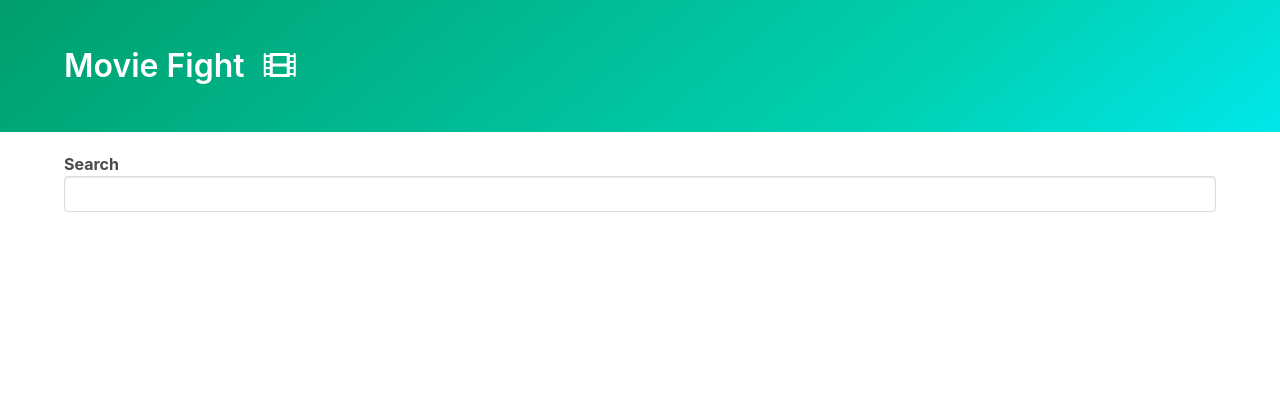
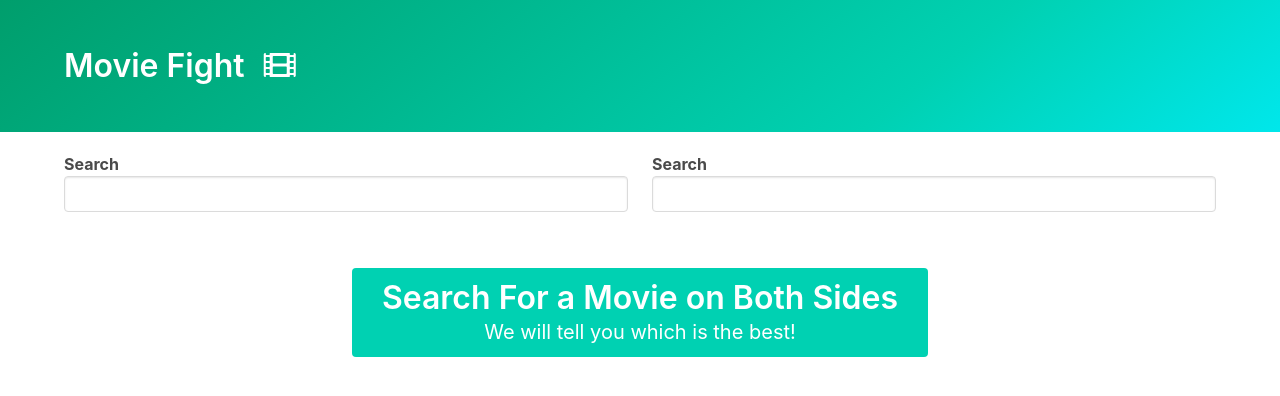
Before and after one commit to DenisaKusnirova/movie-fight, a plain HTML site: page index.html in a window 1280 px wide. Drawn offline with nearby package versions, Linux system fonts and the light colour scheme.

Commit message:
Show two summaries

```diff
--- a/index.html
+++ b/index.html
@@ -26,8 +26,20 @@
       </div>
     </section>
     <div class="container">
-      <div class="autocomplete"></div>
-      <div id="summary"></div>
+      <div class="columns">
+        <div class="column">
+          <div id="left-autocomplete"></div>
+          <div id="left-summary"></div>
+        </div>
+        <div class="column">
+          <div id="right-autocomplete"></div>
+          <div id="right-summary"></div>
+        </div>
+      </div>
+      <div class="column is-half notification is-primary tutorial">
+        <h1 class="title">Search For a Movie on Both Sides</h1>
+        <p class="subtitle">We will tell you which is the best!</p>
+      </div>
     </div>
     <script src="utils.js"></script>
     <script src="autocomplete.js"></script>
--- a/index.js
+++ b/index.js
@@ -1,18 +1,4 @@
-const fetchData = async (searchTerm) => {
-  const response = await axios.get('http://www.omdbapi.com/', {
-    params: {
-      apikey: 'ad7fb8d',
-      s: searchTerm,
-    },
-  });
-  if(response.data.Error) {
-    return [];
-  }
-  return response.data.Search;
-};
-
-createAutocomplete({
-    root: document.querySelector('.autocomplete'),
+const autoCompleteConfig = {
     renderOption: movie => {
         const imgSrc = movie.Poster === 'N/A' ? '' : movie.Poster;
         return `
@@ -20,7 +6,6 @@ createAutocomplete({
             ${movie.Title}
         `
     },
-    onOptionSelect: movie => onMovieSelect(movie),
     inputValue: movie => { return movie.title },
     fetchData: async (searchTerm) => {
         const response = await axios.get('http://www.omdbapi.com/', {
@@ -34,9 +19,27 @@ createAutocomplete({
         }
         return response.data.Search;
     },
+};
+
+createAutocomplete({
+    root: document.querySelector('#left-autocomplete'),
+    onOptionSelect: movie => {
+        document.querySelector('.tutorial').classList.add('is-hidden');
+        return onMovieSelect(movie, '#left-summary');
+    },
+    ...autoCompleteConfig,
 });
 
-const onMovieSelect = async movie => {
+createAutocomplete({
+    root: document.querySelector('#right-autocomplete'),
+    onOptionSelect: movie => {
+        document.querySelector('.tutorial').classList.add('is-hidden');
+        return onMovieSelect(movie, '#right-summary');
+    },
+    ...autoCompleteConfig,
+});
+
+const onMovieSelect = async (movie, summaryId) => {
     const response = await axios.get('http://www.omdbapi.com/', {
         params: {
           apikey: 'ad7fb8d',
@@ -44,8 +47,8 @@ const onMovieSelect = async movie => {
         },
       });
 
-     document.querySelector("#summary").innerHTML = movieTeplate(response.data);
-};
+     document.querySelector(summaryId).innerHTML = movieTeplate(response.data);
+}
 
 const movieTeplate = movieDetail => {
     return `
```
